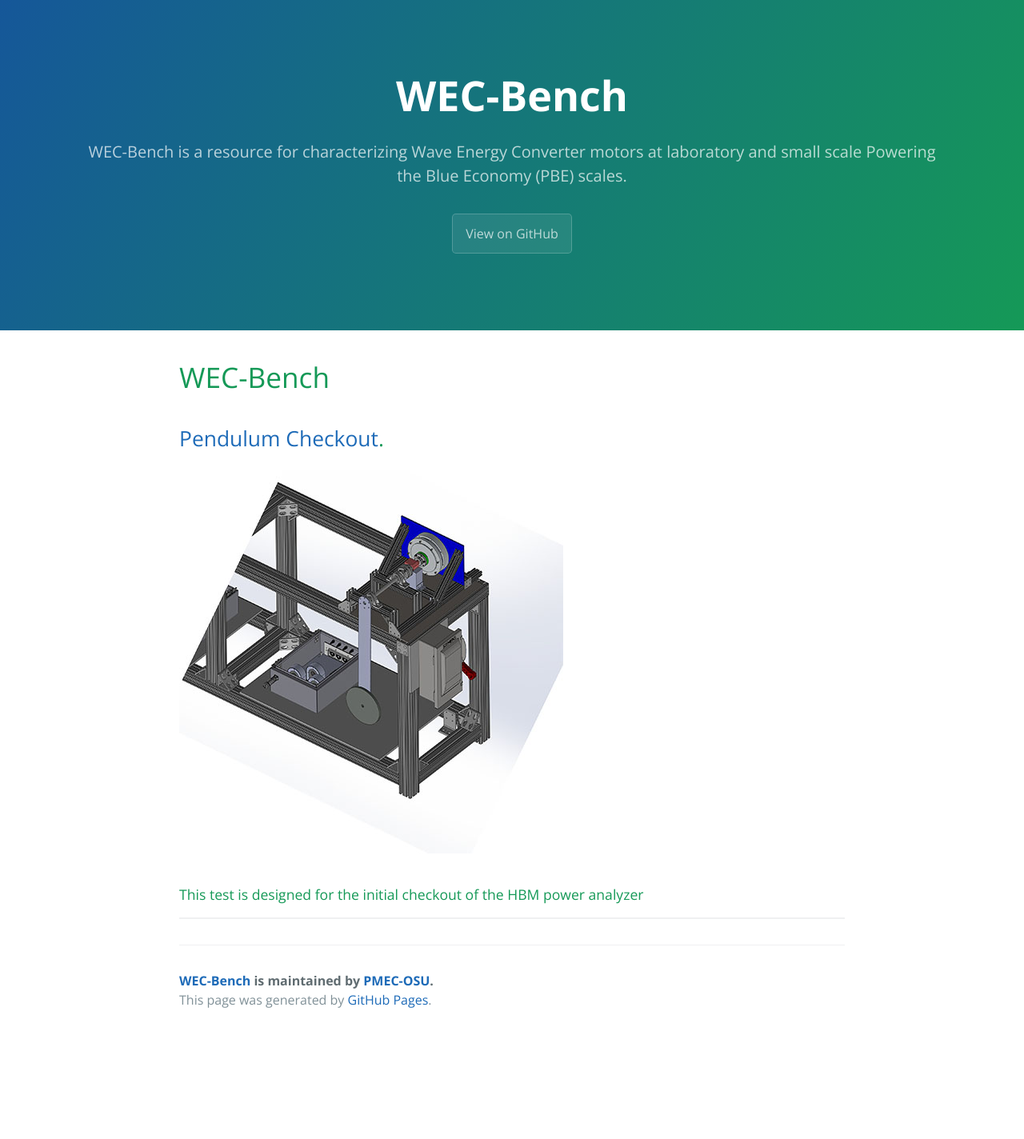
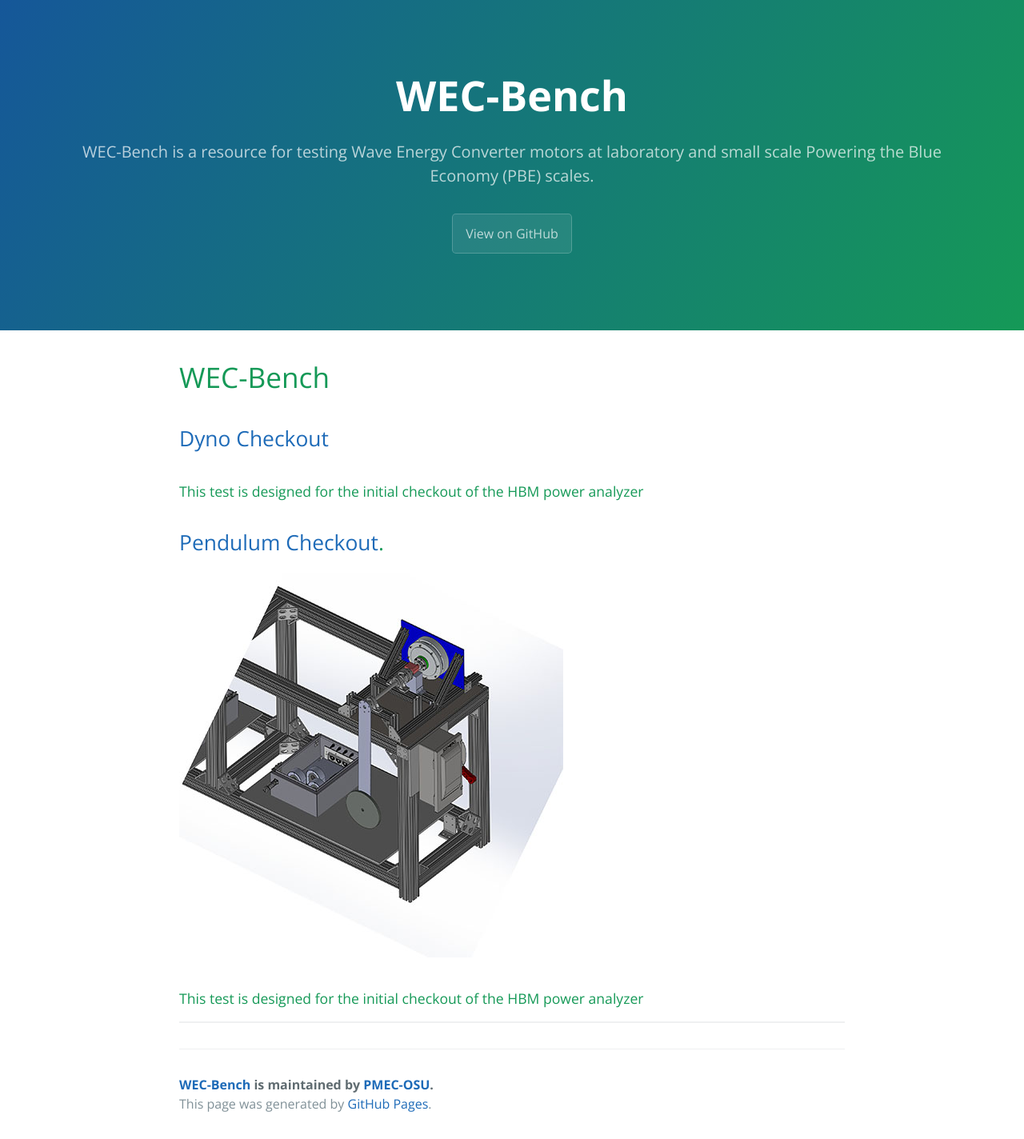
Before and after one commit to PMEC-OSU/WEC-Bench, a Jekyll site: the page built from index.md, in a window 1280 px wide. Shown: the whole page at 80% size. Built offline with Jekyll 4.4.1, drawn with Linux system fonts in a browser that asks for light colours; our own code applies the rules of GitHub Pages for plain Markdown files; before the commit the page ends 1294 px from its top, so only the background shows below that.

Commit message:
Add dyno checkout page

```diff
--- a/_config.yml
+++ b/_config.yml
@@ -1,5 +1,5 @@
 title: WEC-Bench
-description: WEC-Bench is a resource for characterizing Wave Energy Converter motors at laboratory and small scale Powering the Blue Economy (PBE) scales.
+description: WEC-Bench is a resource for testing Wave Energy Converter motors at laboratory and small scale Powering the Blue Economy (PBE) scales.
 show_downloads: false
 google_analytics:
 theme: jekyll-theme-cayman
--- a/index.md
+++ b/index.md
@@ -5,6 +5,9 @@
 
 # WEC-Bench
 
+## [Dyno Checkout](./dynoCheckout.html)
+
+#### This test is designed for the initial checkout of the HBM power analyzer
 
 
 
```
Also changed, not shown: dynoCheckout.md (added, +15 -0 lines).
